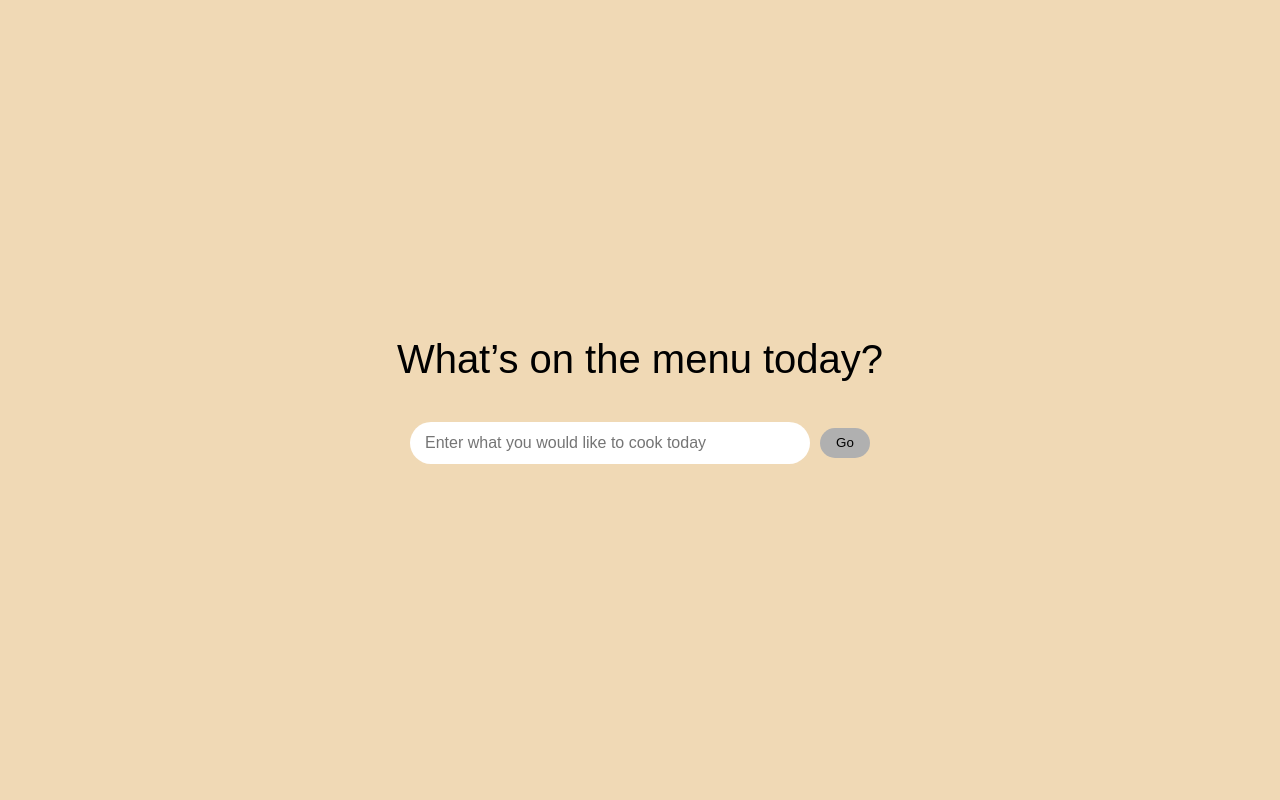
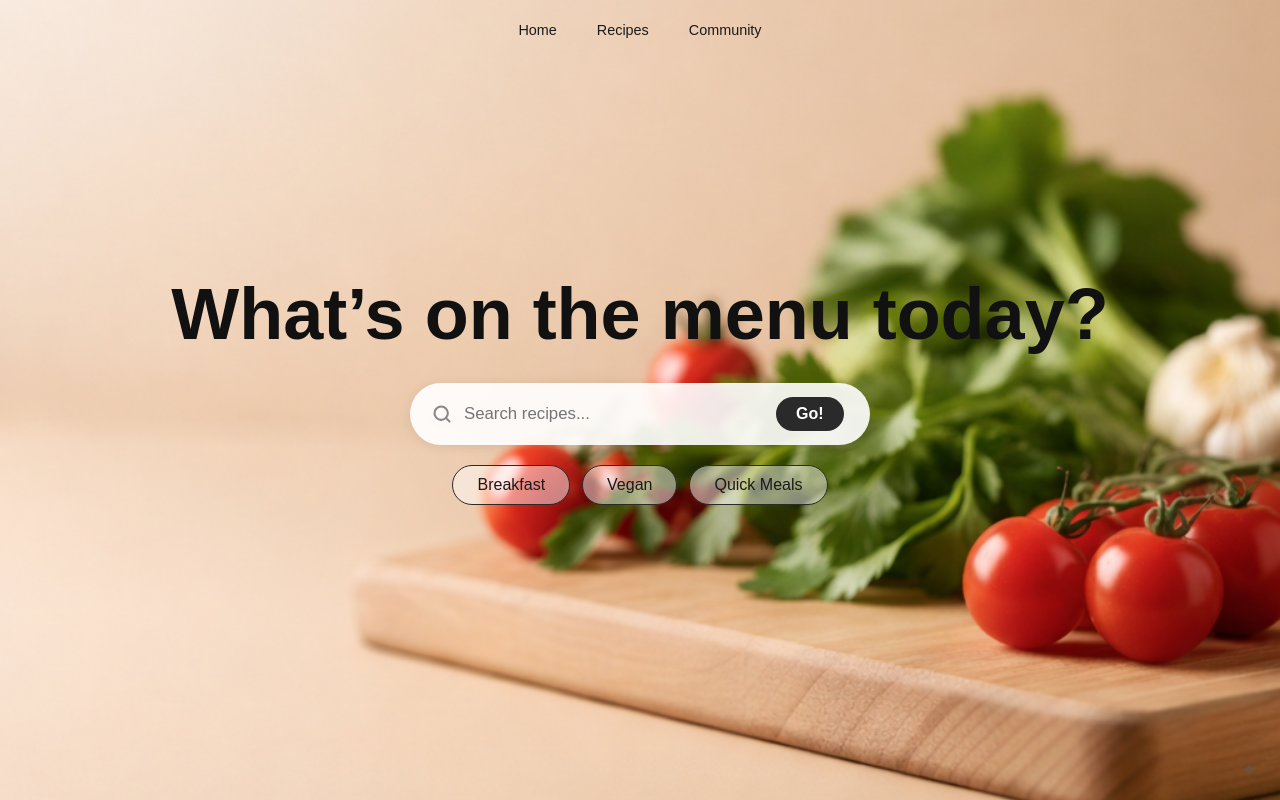
Before and after one commit to Anonymas-Doge/IrvineHacks2026, a plain HTML site: page web/index.html in a window 1280 px wide. Drawn offline with Linux system fonts and the light colour scheme.

Commit message:
Home Page with UI

```diff
--- a/web/index.html
+++ b/web/index.html
@@ -7,27 +7,71 @@
   <link rel="stylesheet" href="style.css">
 </head>
 <body>
-  <div class="container">
-    <h1>What’s on the menu today?</h1>
-    <div class="input-group">
-      <input type="text" id="menuInput" placeholder="Enter what you would like to cook today">
-      <button id="goButton">Go</button>
+  <div class="container home-container">
+    <nav class="home-nav">
+      <a href="#" id="navHome">Home</a>
+      <a href="#" id="navRecipes">Recipes</a>
+      <a href="#" id="navCommunity">Community</a>
+    </nav>
+
+    <div class="hero-content">
+      <h1>What’s on the menu today?</h1>
+      <div class="search-group">
+        <svg class="search-icon" xmlns="http://www.w3.org/2000/svg" viewBox="0 0 24 24" fill="none" stroke="currentColor" stroke-width="2.5" stroke-linecap="round" stroke-linejoin="round">
+          <circle cx="11" cy="11" r="8"></circle>
+          <line x1="21" y1="21" x2="16.65" y2="16.65"></line>
+        </svg>
+        <input type="text" id="menuInput" placeholder="Search recipes...">
+        <button class="go-btn" id="goButton">Go!</button>
+      </div>
+      <div class="tag-buttons">
+        <button class="tag-btn" id="breakfastBtn">Breakfast</button>
+        <button class="tag-btn" id="veganBtn">Vegan</button>
+        <button class="tag-btn" id="quickMealsBtn">Quick Meals</button>
+      </div>
     </div>
+
+    <div class="sparkle">✦</div>
   </div>
 
   <script>
-    document.getElementById("goButton").addEventListener("click", () => {
+    function goToRecipes() {
       const inputValue = document.getElementById("menuInput").value.trim();
       if (!inputValue) {
         alert("Please enter a menu item!");
         return;
       }
+      localStorage.setItem("menuInput", inputValue);
+      window.location.href = "recipes.html";
+    }
 
-      // Save input to localStorage for next page
-      localStorage.setItem("menuInput", inputValue);
+    document.getElementById("menuInput").addEventListener("keydown", (e) => {
+      if (e.key === "Enter") goToRecipes();
+    });
 
-      // Navigate to recipes page
-      window.location.href = "recipes.html";
+    document.getElementById("goButton").addEventListener("click", goToRecipes);
+
+    document.getElementById("navHome").addEventListener("click", (e) => {
+      e.preventDefault();
+      console.log("Home clicked");
+    });
+    document.getElementById("navRecipes").addEventListener("click", (e) => {
+      e.preventDefault();
+      console.log("Recipes clicked");
+    });
+    document.getElementById("navCommunity").addEventListener("click", (e) => {
+      e.preventDefault();
+      console.log("Community clicked");
+    });
+
+    document.getElementById("breakfastBtn").addEventListener("click", () => {
+      console.log("Breakfast tag clicked");
+    });
+    document.getElementById("veganBtn").addEventListener("click", () => {
+      console.log("Vegan tag clicked");
+    });
+    document.getElementById("quickMealsBtn").addEventListener("click", () => {
+      console.log("Quick Meals tag clicked");
     });
   </script>
 </body>
--- a/web/style.css
+++ b/web/style.css
@@ -12,6 +12,8 @@ body {
   display: flex;
   justify-content: center;
   align-items: center;
+  margin: 0;
+  overflow: hidden;
 }
 
 /* Container for both pages */
@@ -57,6 +59,153 @@ button {
 
 button:hover {
   background-color: #999;
+}
+
+/* ── Home Page ── */
+.home-container {
+  background-image: url('images/home_screen_bg.png');
+  background-size: cover;
+  background-position: center right;
+  border-radius: 0;
+  width: 100%;
+  max-width: 100%;
+  height: 100vh;
+  display: flex;
+  flex-direction: column;
+  align-items: center;
+  justify-content: space-between;
+  text-align: left;
+  position: relative;
+  overflow: hidden;
+  padding: 0;
+}
+
+.home-nav {
+  width: 100%;
+  display: flex;
+  gap: 40px;
+  justify-content: center;
+  padding: 22px 30px;
+}
+
+.home-nav a {
+  text-decoration: none;
+  color: #1a1a1a;
+  font-size: 0.9rem;
+  font-weight: 500;
+  transition: opacity 0.2s ease;
+}
+
+.home-nav a:hover {
+  opacity: 0.5;
+}
+
+.hero-content {
+  flex: 1;
+  display: flex;
+  flex-direction: column;
+  justify-content: center;
+  align-items: center;
+  text-align: center;
+  padding: 0 30px 80px;
+}
+
+.home-container h1 {
+  font-size: 4.5rem;
+  font-weight: 800;
+  line-height: 1.1;
+  margin-bottom: 28px;
+  color: #111;
+  text-align: center;
+}
+
+.search-group {
+  display: flex;
+  align-items: center;
+  background: rgba(255, 255, 255, 0.9);
+  border-radius: 40px;
+  padding: 14px 22px;
+  width: fit-content;
+  min-width: 460px;
+  margin-bottom: 20px;
+  box-shadow: 0 2px 12px rgba(0, 0, 0, 0.08);
+}
+
+.search-icon {
+  width: 20px;
+  height: 20px;
+  color: #888;
+  margin-right: 12px;
+  flex-shrink: 0;
+}
+
+.search-group input[type="text"] {
+  border: none;
+  outline: none;
+  background: transparent;
+  font-size: 1.05rem;
+  color: #444;
+  width: 300px;
+  padding: 0;
+}
+
+.go-btn {
+  margin-left: 12px;
+  padding: 8px 20px;
+  border-radius: 30px;
+  border: none;
+  background: #2a2a2a;
+  color: #fff;
+  font-size: 1rem;
+  font-weight: 600;
+  cursor: pointer;
+  width: auto;
+  height: auto;
+  flex-shrink: 0;
+  transition: background 0.2s ease, transform 0.2s ease, box-shadow 0.2s ease;
+}
+
+.go-btn:hover {
+  background: #444;
+  transform: translateY(-1px);
+  box-shadow: 0 3px 10px rgba(0, 0, 0, 0.25);
+}
+
+.tag-buttons {
+  display: flex;
+  gap: 12px;
+  flex-wrap: wrap;
+  justify-content: center;
+}
+
+.tag-btn {
+  padding: 10px 24px;
+  border-radius: 30px;
+  border: 1.5px solid #2a2a2a;
+  background: rgba(255, 255, 255, 0.466);
+  font-size: 1rem;
+  cursor: pointer;
+  color: #1a1a1a;
+  font-weight: 500;
+  width: auto;
+  height: auto;
+  transition: background 0.25s ease, color 0.25s ease, transform 0.2s ease, box-shadow 0.2s ease;
+}
+
+.tag-btn:hover {
+  background: #2a2a2a;
+  color: #fff;
+  transform: translateY(-2px);
+  box-shadow: 0 4px 12px rgba(0, 0, 0, 0.2);
+}
+
+.sparkle {
+  position: absolute;
+  bottom: 18px;
+  right: 22px;
+  font-size: 1.3rem;
+  color: rgba(100, 90, 80, 0.55);
+  pointer-events: none;
 }
 
 /* Recipes Page */
```
Also changed, not shown: web/images/home_screen_bg.png (added), web/images/home_screen_bg_with_elements.png (added).
